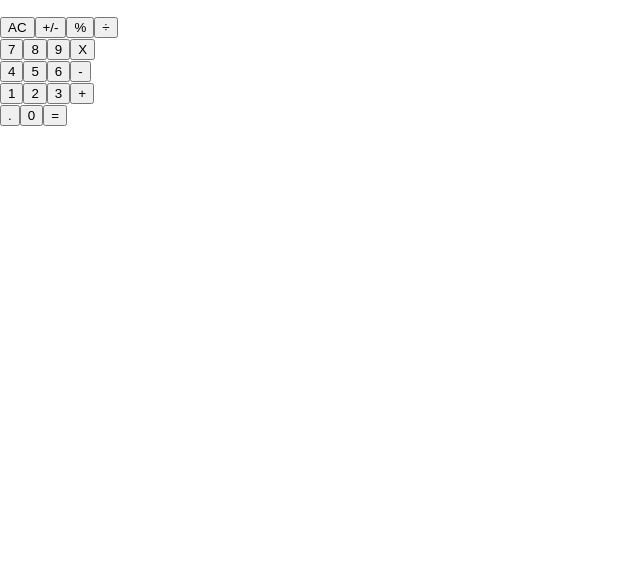
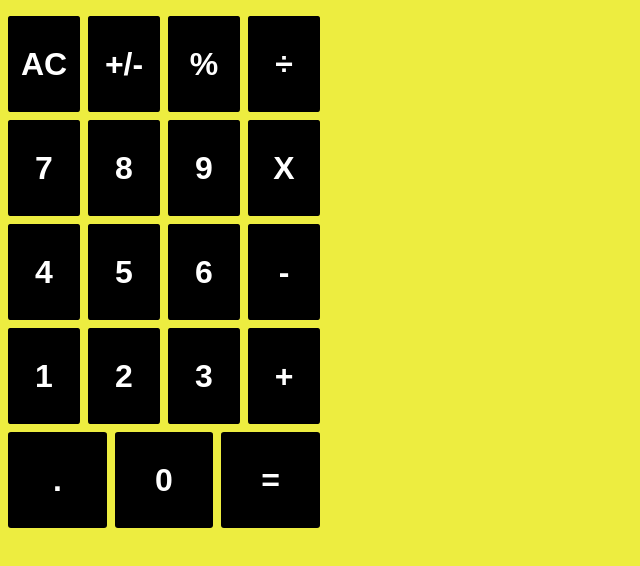
Before and after one commit to AlduLonghi/calculator-react, a React (Create React App) app: page / in a window 1280 px wide. Shown: the top 566 px of the page, without its empty margins (0-640 px from the left). Built offline with nearby package versions, Linux system fonts and the light colour scheme.

Commit message:
Add some styling

```diff
--- a/src/components/App.js
+++ b/src/components/App.js
@@ -2,6 +2,7 @@ import React from 'react';
 import Display from './Display';
 import ButtonPanel from './ButtonPanel';
 import calculate from '../logic/calculate';
+import '../style/App.css';
 
 class App extends React.Component {
   constructor(props) {
@@ -23,10 +24,10 @@ class App extends React.Component {
   render() {
     const { total, next, operation } = this.state;
     return (
-      <>
+      <div className="calculator-body">
         <Display data={{ total, next, operation }} />
         <ButtonPanel onClick={this.handleClick} />
-      </>
+      </div>
     );
   }
 }
--- a/src/components/Button.js
+++ b/src/components/Button.js
@@ -1,7 +1,8 @@
 import PropTypes from 'prop-types';
+import '../style/App.css';
 
 const Button = ({ name, onClick }) => (
-  <button type="button" onClick={() => onClick(name)}>
+  <button type="button" onClick={() => onClick(name)} className="button">
     {name}
   </button>
 );
--- a/src/components/ButtonPanel.js
+++ b/src/components/ButtonPanel.js
@@ -1,5 +1,6 @@
 import PropTypes from 'prop-types';
 import Button from './Button';
+import '../style/App.css';
 
 const ButtonPanel = props => {
   const buttonNames = [
@@ -11,19 +12,19 @@ const ButtonPanel = props => {
   ];
   return (
     <div>
-      <div>
+      <div className="button-row">
         {buttonNames[0].map(btnName => <Button name={btnName} key={`btn-${btnName}`} onClick={props.onClick} />) }
       </div>
-      <div>
+      <div className="button-row">
         {buttonNames[1].map(btnName => <Button name={btnName} key={`btn-${btnName}`} onClick={props.onClick} />) }
       </div>
-      <div>
+      <div className="button-row">
         {buttonNames[2].map(btnName => <Button name={btnName} key={`btn-${btnName}`} onClick={props.onClick} />) }
       </div>
-      <div>
+      <div className="button-row">
         {buttonNames[3].map(btnName => <Button name={btnName} key={`btn-${btnName}`} onClick={props.onClick} />) }
       </div>
-      <div>
+      <div className="button-row">
         {buttonNames[4].map(btnName => <Button name={btnName} key={`btn-${btnName}`} onClick={props.onClick} />) }
       </div>
     </div>
--- a/src/index.css
+++ b/src/index.css
@@ -14,6 +14,7 @@ body {
     sans-serif;
   -webkit-font-smoothing: antialiased;
   -moz-osx-font-smoothing: grayscale;
+  background-color: #eded40;
 }
 
 code {
--- a/src/logic/operate.js
+++ b/src/logic/operate.js
@@ -22,7 +22,7 @@ const operate = (num1, num2, operation) => {
       break;
   }
 
-  return result.toString();
+  return result.toFixed(2).toString();
 };
 
 export default operate;
--- a/src/style/App.css
+++ b/src/style/App.css
@@ -1,3 +1,21 @@
-.App {
-  text-align: center;
+.calculator-body {
+  width: 25%;
 }
+
+.button-row {
+  width: 100%;
+  display: flex;
+  height: 6rem;
+  margin-bottom: 0.5rem;
+}
+
+.button {
+  color: white;
+  background-color: black;
+  border: none;
+  border-radius: 3%;
+  flex-basis: 100%;
+  font-size: 2rem;
+  font-weight: bold;
+  margin-left: 0.5rem;
+}
```
Also changed, not shown: 1 other file (tests, documents, lock files or other folders).
